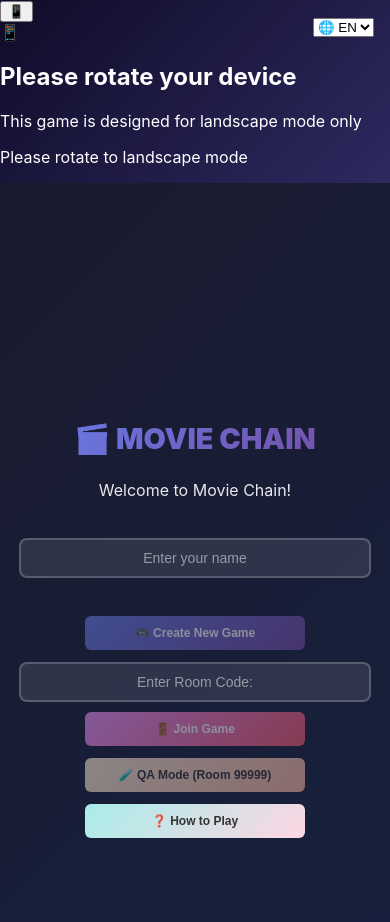
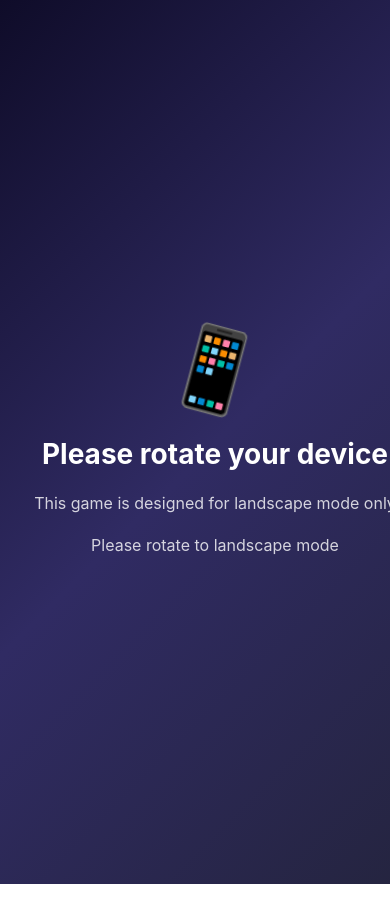
Before and after one commit to danenberg15-star/MovieGame, a React (Create React App) app: page / in a window 390 px wide. Shown: the top 922 px of the page. After the commit the page ends 844 px from the top, so only its background shows below. Built offline with nearby package versions, Linux system fonts and the light colour scheme.

Commit message:
Fixed landscape lock message - now hides correctly in landscape mode

```diff
--- a/src/App.css
+++ b/src/App.css
@@ -59,6 +59,33 @@
   z-index: 1000;
 }
 
+.language-switcher select {
+  background: rgba(255, 255, 255, 0.1);
+  backdrop-filter: blur(10px);
+  border: 1px solid rgba(255, 255, 255, 0.1);
+  color: white;
+  padding: clamp(8px, 2vw, 12px) clamp(12px, 3vw, 16px);
+  border-radius: clamp(8px, 2vw, 12px);
+  font-size: clamp(14px, 3.5vw, 16px);
+  font-weight: 600;
+  cursor: pointer;
+  transition: all 0.3s ease;
+  box-shadow: 0 4px 12px rgba(0, 0, 0, 0.2);
+  touch-action: manipulation;
+  -webkit-tap-highlight-color: transparent;
+}
+
+.language-switcher select:hover {
+  background: rgba(255, 255, 255, 0.15);
+  border-color: rgba(255, 255, 255, 0.2);
+  transform: translateY(-2px);
+  box-shadow: 0 6px 16px rgba(0, 0, 0, 0.3);
+}
+
+.language-switcher select:active {
+  transform: scale(0.97);
+}
+
 .language-button {
   background: rgba(255, 255, 255, 0.1);
   backdrop-filter: blur(10px);
@@ -87,6 +114,101 @@
 
 .language-button:active {
   transform: scale(0.97);
+}
+
+/* PWA Install Button */
+.pwa-install-btn {
+  position: fixed;
+  bottom: clamp(20px, 5vw, 30px);
+  right: clamp(20px, 5vw, 30px);
+  z-index: 999;
+  background: linear-gradient(135deg, #667eea 0%, #764ba2 100%);
+  color: white;
+  border: none;
+  border-radius: 50%;
+  width: clamp(50px, 12vw, 60px);
+  height: clamp(50px, 12vw, 60px);
+  font-size: clamp(24px, 6vw, 28px);
+  cursor: pointer;
+  box-shadow: 0 8px 24px rgba(102, 126, 234, 0.4);
+  transition: all 0.3s ease;
+  display: flex;
+  align-items: center;
+  justify-content: center;
+  touch-action: manipulation;
+  -webkit-tap-highlight-color: transparent;
+}
+
+.pwa-install-btn:hover {
+  transform: translateY(-3px);
+  box-shadow: 0 12px 32px rgba(102, 126, 234, 0.5);
+}
+
+.pwa-install-btn:active {
+  transform: scale(0.95);
+}
+
+/* Landscape Lock Message - Hidden in landscape, visible in portrait */
+.landscape-lock {
+  position: fixed;
+  top: 0;
+  left: 0;
+  width: 100%;
+  height: 100%;
+  background: linear-gradient(135deg, #0f0c29 0%, #302b63 50%, #24243e 100%);
+  display: none;
+  flex-direction: column;
+  align-items: center;
+  justify-content: center;
+  z-index: 9999;
+  padding: 20px;
+  text-align: center;
+}
+
+.rotate-icon {
+  font-size: 80px;
+  margin-bottom: 20px;
+  animation: rotatePhone 2s ease-in-out infinite;
+}
+
+@keyframes rotatePhone {
+  0%, 100% {
+    transform: rotate(0deg);
+  }
+  25% {
+    transform: rotate(-15deg);
+  }
+  75% {
+    transform: rotate(15deg);
+  }
+}
+
+.landscape-lock h2 {
+  font-size: 28px;
+  font-weight: 700;
+  margin: 0 0 12px 0;
+  color: #ffffff;
+}
+
+.landscape-lock p {
+  font-size: 16px;
+  color: rgba(255, 255, 255, 0.8);
+  margin: 8px 0;
+  line-height: 1.5;
+}
+
+/* Show landscape lock ONLY in portrait mode */
+@media (orientation: portrait) {
+  .landscape-lock {
+    display: flex;
+  }
+}
+
+/* Hide main content in portrait mode */
+@media (orientation: portrait) {
+  .App > *:not(.landscape-lock):not(.language-switcher) {
+    display: none;
+  }
 }
 
 /* Global loading state */
@@ -283,11 +405,18 @@
   flex-direction: row-reverse;
 }
 
+[dir="rtl"] .pwa-install-btn {
+  right: auto;
+  left: clamp(20px, 5vw, 30px);
+}
+
 /* Print styles */
 @media print {
   .app-header,
   .language-switcher,
-  .app-toast {
+  .app-toast,
+  .landscape-lock,
+  .pwa-install-btn {
     display: none;
   }
 }
```
Also changed, not shown: 1 other file (tests, documents, lock files or other folders).
